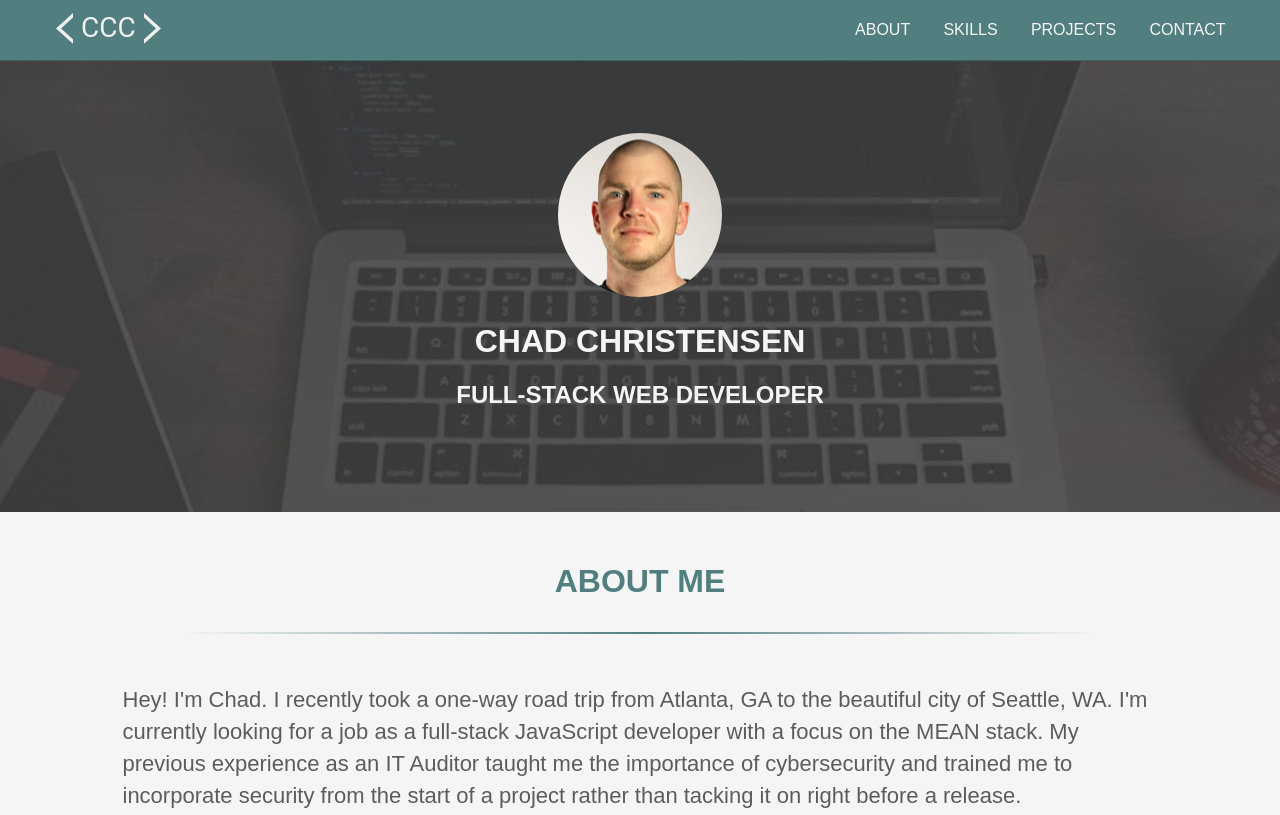
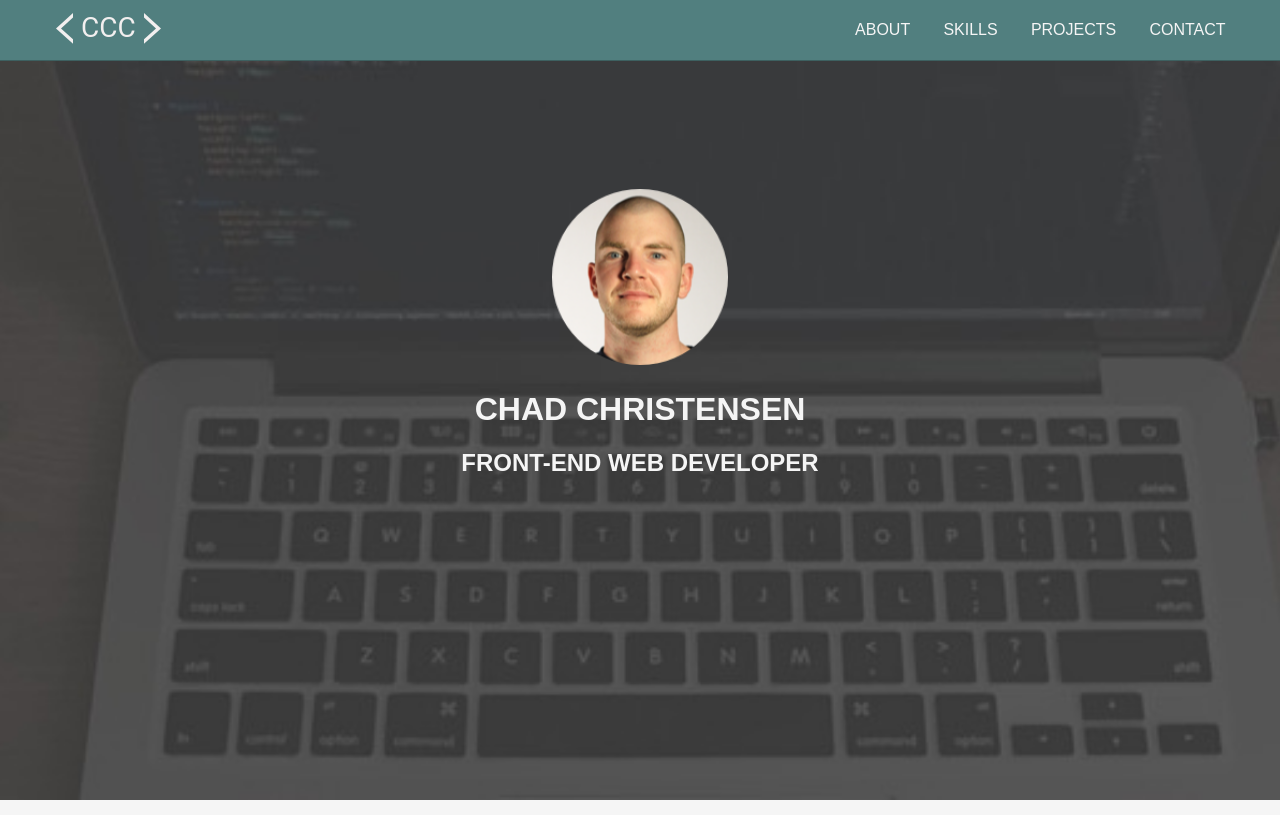
Before and after one commit to chadchristensen/portfolio-site, a website: page index.html in a window 1280 px wide. Shown: the top 815 px of the page. Drawn offline with nearby package versions, Linux system fonts and the light colour scheme; files whose address does not match are found by name.

Commit message:
Make hero background image full screen

```diff
--- a/css/_hero.scss
+++ b/css/_hero.scss
@@ -10,6 +10,7 @@
   $hero-image: '../img/herobg.jpg';
 
   @include background(url($hero-image), linear-gradient($gradient-angle, $hero-background-bottom, $hero-background-top), no-repeat $hero-background-top scroll);
+  height: 100vh;
   background-color: rgba(0,0,0,.5);
   background-position: top;
   background-repeat: no-repeat;
@@ -25,7 +26,7 @@
   }
 
   .hero-logo img {
-    height: 3 em;
+    height: 10em;
     margin-bottom: 1em;
   }
 
@@ -35,9 +36,13 @@
     margin: auto;
     margin-top: 50px;
     padding: 2.5em;
+    padding-top: 6em;
     text-align: center;
     @include media($small) {
       padding: 20px;
+    }
+    img {
+      height: 11em;
     }
     .name {
       @include media($small) {
--- a/index.html
+++ b/index.html
@@ -1,5 +1,5 @@
 <!doctype html>
-<html class="no-js" lang="">
+<html class="no-js" lang="en" ng-app>
     <head>
         <meta charset="utf-8">
         <meta http-equiv="x-ua-compatible" content="ie=edge">
@@ -13,6 +13,7 @@
         <link rel="stylesheet" href="css/normalize.css">
         <link rel="stylesheet" href="css/style.css">
         <script src="./js/modernizr-2.8.3.min.js"></script>
+        <script src="https://ajax.googleapis.com/ajax/libs/angularjs/1.5.6/angular.min.js"></script>
     </head>
     <body>
         <!--[if lt IE 8]>
@@ -36,7 +37,7 @@
             <div class="hero-inner">
                 <img src="img/chadprofile.png" alt="Headshot of Chad Christensen" class="headshot">
                 <h1 class="name">Chad Christensen</h1>
-                <h2 class="job-title">Full-Stack Web Developer</h2>
+                <h2 class="job-title">Front-End Web Developer</h2>
             </div>
         </div>
 
@@ -81,6 +82,11 @@
             <section id="projects">
                 <h3 class="section-title">Projects</h3>
                 <div class="heading-underline-dark"></div>
+                <div class="project">
+
+                </div>
+
+
                 <div class="project">
                     <p class="project-type"><span><img src="img/individual.svg" alt="Individual Project">Individual</span></p>
                     <p class="project-title">MeBooks</p>
```
Also changed, not shown: css/style.css, 1 other file.
